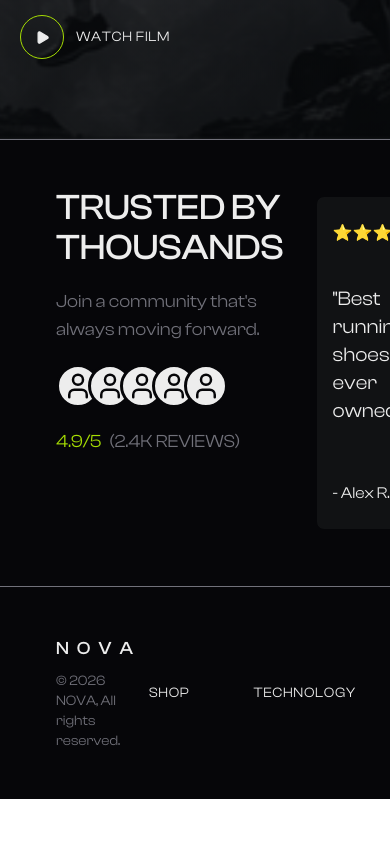
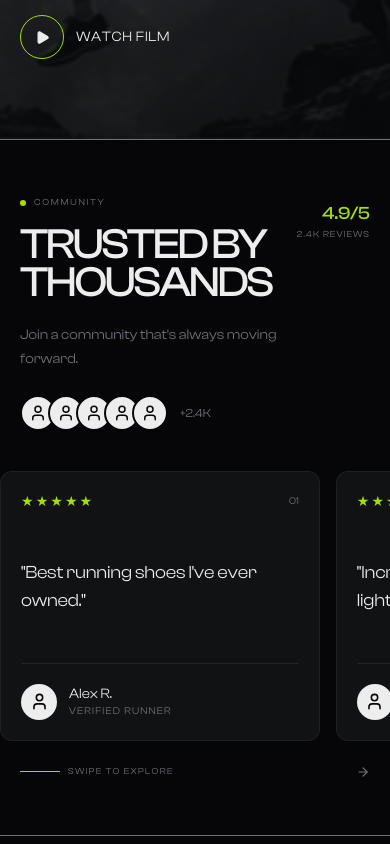
Before and after one commit to ErfanMofidi/nova-shoes, a React (Vite) app: page / in a window 390 px wide. Shown: the part 3500-4344 px from the top of the page. Before the commit the page ends 4299 px from the top, so only its background shows below. Built offline with nearby package versions, Linux system fonts and the light colour scheme.

Commit message:
made Reviews responsive for mobile

```diff
--- a/src/Components/Reviews.tsx
+++ b/src/Components/Reviews.tsx
@@ -1,6 +1,7 @@
-import { User } from "lucide-react"
+import { User, ArrowRight } from "lucide-react"
 import { comments } from "../data/comments"
 import { motion, type Variants } from "framer-motion"
+import { useRef, useState } from "react"
 
 const reviewsContainer: Variants = {
   hidden: {},
@@ -29,92 +30,613 @@ const reviewCard: Variants = {
 export const Reviews = () => {
 
 
-  const renderReviews = comments.map(comment => {
-    let reviewStars = "";
-    for (let i = 1; i <= comment.rate; i++) {
-      reviewStars += "⭐";
+  const reviewsContainerRef = useRef<HTMLDivElement>(null)
+  const [isAtEnd, setIsAtEnd] = useState(false)
+
+  const swipeToNext = () => {
+    const container = reviewsContainerRef.current
+
+    if (!container) return
+
+    const card = container.querySelector<HTMLElement>("[data-review-card]")
+
+    if (!card) return
+
+    const cardStyle = window.getComputedStyle(card)
+    const cardMarginRight = parseFloat(cardStyle.marginRight) || 0
+
+    const cardWidth = card.offsetWidth
+    const gap = 16 // gap-4
+
+    const scrollAmount = cardWidth + gap + cardMarginRight
+
+    const maxScroll =
+      container.scrollWidth - container.clientWidth
+
+    const nextPosition = Math.min(
+      container.scrollLeft + scrollAmount,
+      maxScroll
+    )
+
+    container.scrollTo({
+      left: nextPosition,
+      behavior: "smooth",
+    })
+
+    setIsAtEnd(nextPosition >= maxScroll - 2)
   }
-    const [name, lastname] = comment.name.split(" ");
-    const reviewerName = `${name} ${lastname[0]}`
+
+
+
+  const renderReviews = comments.map((comment, index) => {
+
+    const reviewStars = "★".repeat(comment.rate)
+
+    const [name, lastname] = comment.name.split(" ")
+    const reviewerName = `${name} ${lastname?.[0] || ""}`
 
     return (
       <motion.div
-        key={comment.name}
+        key={`${comment.name}-${index}`}
         variants={reviewCard}
-        className="text-[#ededed] bg-[#111214] py-6 px-4 flex flex-col gap-10 rounded-lg border border-[#060609]"
+        data-review-card
+        className="
+          shrink-0
+          w-[82vw]
+          max-w-[340px]
+          min-h-[270px]
+          text-[#ededed]
+          bg-[#111214]
+          p-5
+          flex
+          flex-col
+          justify-between
+          rounded-xl
+          border
+          border-white/[0.06]
+          snap-start
+        "
       >
 
-        <div>
+        {/* TOP */}
+
+        <div className="
+          flex
+          items-center
+          justify-between
+        ">
+
+          <span className="
+            text-[#A6DD03]
+            text-sm
+            tracking-[0.15em]
+          ">
             {reviewStars}
+          </span>
+
+          <span className="
+            text-[#71717a]
+            text-[10px]
+          ">
+            0{index + 1}
+          </span>
+
         </div>
 
-        <p className="text-xl">
+
+        {/* REVIEW */}
+
+        <p className="
+          text-[18px]
+          leading-7
+          tracking-[-0.01em]
+          text-[#ededed]
+        ">
           "{comment.comment}."
         </p>
 
-        <p className="pt-4">
-          - {reviewerName}.
-        </p>
+
+        {/* REVIEWER */}
+
+        <div className="
+          flex
+          items-center
+          gap-3
+          pt-5
+          border-t
+          border-white/[0.08]
+          "
+        >
+
+          <div className="
+            w-9
+            h-9
+            rounded-full
+            bg-[#ededed]
+            flex
+            items-center
+            justify-center
+          ">
+
+            <User
+              size={19}
+              className="text-[#060609]"
+            />
+
+          </div>
+
+          <div className="flex flex-col">
+
+            <span className="
+              text-sm
+              text-[#ededed]
+            ">
+              {reviewerName}.
+            </span>
+
+            <span className="
+              text-[10px]
+              text-[#71717a]
+              uppercase
+              tracking-[0.12em]
+            ">
+              Verified runner
+            </span>
+
+          </div>
+
+        </div>
+
       </motion.div>
     )
   })
 
 
   return (
-    <div className="flex flex-row gap-8 bg-[#060609] px-14 py-12 border-t border-[#71717a]">
+    <section
+      className="
+        bg-[#060609]
+        border-t
+        border-[#71717a]
+      "
+    >
 
-      <div className="flex flex-col gap-5 lg:w-[20%]">
+      {/* =====================================================
+          MOBILE
+      ===================================================== */}
 
-        <h3 className="text-[#ededed] text-4xl font-medium uppercase">
+      <div className="
+        md:hidden
+        py-14
+      ">
+
+        {/* HEADER */}
+
+        <motion.div
+          initial={{
+            opacity: 0,
+            y: 25,
+          }}
+          whileInView={{
+            opacity: 1,
+            y: 0,
+          }}
+          viewport={{
+            once: true,
+            amount: 0.3,
+          }}
+          transition={{
+            duration: 0.7,
+            ease: [0.16, 1, 0.3, 1],
+          }}
+          className="
+            px-5
+          "
+        >
+
+          <div className="
+            flex
+            items-start
+            justify-between
+            gap-6
+            "
+          >
+
+            <div className="flex flex-col gap-4">
+
+              <span className="
+                flex
+                items-center
+                gap-2
+                text-[#71717a]
+                text-[9px]
+                tracking-[0.2em]
+                uppercase
+                "
+              >
+
+                <span className="
+                  w-1.5
+                  h-1.5
+                  rounded-full
+                  bg-[#A6DD03]
+                  "
+                />
+
+                Community
+              </span>
+
+
+              <h2 className="
+                text-[#ededed]
+                text-[clamp(2.3rem,11vw,3.5rem)]
+                leading-[0.9]
+                tracking-[-0.05em]
+                font-medium
+                uppercase
+                "
+              >
+                Trusted by
+                <br />
+                thousands
+              </h2>
+
+            </div>
+
+
+            {/* RATING */}
+
+            <div className="
+              flex
+              flex-col
+              items-end
+              pt-1
+              shrink-0
+              "
+            >
+
+              <span className="
+                text-[#A6DD03]
+                text-lg
+                font-medium
+              ">
+                4.9/5
+              </span>
+
+              <span className="
+                text-[#71717a]
+                text-[9px]
+                uppercase
+                tracking-[0.12em]
+                whitespace-nowrap
+              ">
+                2.4K reviews
+              </span>
+
+            </div>
+
+          </div>
+
+
+          <p className="
+            text-[#71717a]
+            text-sm
+            leading-6
+            mt-5
+            max-w-[300px]
+          ">
+            Join a community that's always moving forward.
+          </p>
+
+
+          {/* USERS */}
+
+          <div className="
+            flex
+            items-center
+            mt-6
+            "
+          >
+
+            {[0, 1, 2, 3, 4].map((_, index) => (
+
+              <motion.div
+                key={index}
+                initial={{
+                  opacity: 0,
+                  scale: 0.5,
+                }}
+                whileInView={{
+                  opacity: 1,
+                  scale: 1,
+                }}
+                viewport={{
+                  once: true,
+                }}
+                transition={{
+                  duration: 0.4,
+                  delay: index * 0.08,
+                }}
+                className="
+                  w-9
+                  h-9
+                  bg-[#ededed]
+                  border-2
+                  border-[#060609]
+                  rounded-full
+                  p-1
+                  flex
+                  items-center
+                  justify-center
+                  -ml-2
+                  first:ml-0
+                "
+              >
+
+                <User
+                  size={18}
+                  className="text-[#060609]"
+                />
+
+              </motion.div>
+
+            ))}
+
+            <span className="
+              ml-3
+              text-[#71717a]
+              text-xs
+              "
+            >
+              +2.4K
+            </span>
+
+          </div>
+
+        </motion.div>
+
+
+        {/* REVIEW RAIL */}
+
+        <motion.div
+          ref={reviewsContainerRef}
+          variants={reviewsContainer}
+          initial="hidden"
+          whileInView="visible"
+          viewport={{
+            once: true,
+            amount: 0.2,
+          }}
+          className="
+            flex
+            flex-row
+            gap-4
+            overflow-x-auto
+            overflow-y-hidden
+            mt-10
+            px-5
+            pb-4
+            snap-x
+            snap-mandatory
+            scrollbar-hide
+          "
+          style={{
+            scrollbarWidth: "none",
+            msOverflowStyle: "none",
+          }}
+        >
+
+          {renderReviews}
+
+        </motion.div>
+
+
+        {/* SWIPE INDICATOR */}
+
+        <button
+          onClick={swipeToNext}
+          disabled={isAtEnd}
+          className="
+            px-5
+            mt-2
+            w-full
+            flex
+            items-center
+            justify-between
+            cursor-pointer
+            disabled:cursor-default
+            group
+          "
+        >
+
+          <div className="
+            flex
+            items-center
+            gap-2
+          ">
+
+            <span className="
+              block
+              w-10
+              h-px
+              bg-[#A6DD03]
+              group-disabled:bg-[#71717a]/40
+              transition-colors
+              duration-300
+              "
+            />
+
+            <span className="
+            text-[#71717a]
+              text-[9px]
+              uppercase
+              tracking-[0.15em]
+              group-hover:text-[#ededed]
+              transition-colors
+              duration-300
+              "
+            >
+              {isAtEnd ? "End of reviews" : "Swipe to explore"}
+            </span>
+
+          </div>
+
+          <ArrowRight
+            size={14}
+            className={`
+            text-[#71717a]
+              transition-all
+              duration-300
+              ${isAtEnd
+                ? "opacity-30"
+                : "group-hover:text-[#A6DD03] group-hover:translate-x-1"
+              }
+  `}
+          />
+
+        </button>
+
+      </div>
+
+
+      {/* =====================================================
+          DESKTOP
+      ===================================================== */}
+
+      <div className="
+        hidden
+        md:flex
+        flex-row
+        gap-8
+        bg-[#060609]
+        px-14
+        py-12
+        "
+      >
+
+        <div className="
+          flex
+          flex-col
+          gap-5
+          lg:w-[20%]
+          "
+        >
+
+          <h3 className="
+            text-[#ededed]
+            text-4xl
+            font-medium
+            uppercase
+            "
+          >
             trusted by thousands
           </h3>
 
-        <p className="text-lg text-[#71717a]">
+          <p className="
+            text-lg
+            text-[#71717a]
+            "
+          >
             Join a community that's always moving forward.
           </p>
 
-        <div className="flex flex-row items-center">
+          <div className="
+            flex
+            flex-row
+            items-center
+            "
+          >
+
+            {[0, 1, 2, 3, 4].map((_, index) => (
 
               <motion.div
-            initial={{ opacity: 0, scale: 0.5 }}
-            whileInView={{ opacity: 1, scale: 1 }}
-            viewport={{ once: true }}
-            transition={{ duration: 0.4 }} className="bg-[#ededed] border-3 border-[#060609] rounded-full p-1">
-            <User size={30} className="text-[#060609]" />
+                key={index}
+                initial={{
+                  opacity: 0,
+                  scale: 0.5,
+                }}
+                whileInView={{
+                  opacity: 1,
+                  scale: 1,
+                }}
+                viewport={{
+                  once: true,
+                }}
+                transition={{
+                  duration: 0.4,
+                  delay: index * 0.08,
+                }}
+                className="
+                  bg-[#ededed]
+                  border-3
+                  border-[#060609]
+                  rounded-full
+                  p-1
+                  -ml-3
+                  first:ml-0
+                "
+              >
+
+                <User
+                  size={30}
+                  className="text-[#060609]"
+                />
+
               </motion.div>
-          {
-            [0, 1, 2, 3].map(() => (
-              <motion.div
-                initial={{ opacity: 0, scale: 0.5 }}
-                whileInView={{ opacity: 1, scale: 1 }}
-                viewport={{ once: true }}
-                transition={{ duration: 0.4 }} className="bg-[#ededed] border-3 border-[#060609] rounded-full p-1 -ml-3">
-                <User size={30} className="text-[#060609]" />
-              </motion.div>
-            ))
-          }
+
+            ))}
 
           </div>
 
-        <div className="flex flex-row gap-2 text-lg">
+          <div className="
+            flex
+            flex-row
+            gap-2
+            text-lg
+            "
+          >
+
             <span className="text-[#A6DD03]">
               4.9/5
             </span>
-          <span className="text-[#71717a] uppercase">
+
+            <span className="
+              text-[#71717a]
+              uppercase
+              "
+            >
               (2.4k reviews)
             </span>
+
           </div>
 
         </div>
+
 
         <motion.div
           variants={reviewsContainer}
           initial="hidden"
           whileInView="visible"
-        viewport={{ once: true, amount: 0.25 }} className="flex flex-row gap-6 py-2 items-center h-full">
+          viewport={{
+            once: true,
+            amount: 0.25,
+          }}
+          className="
+            flex
+            flex-row
+            gap-6
+            py-2
+            items-center
+            h-full
+          "
+        >
+
           {renderReviews}
+
         </motion.div>
 
-    </div >
+      </div>
+
+    </section >
   )
 }
```
Lines whose indentation alone changed are shown as unchanged.
